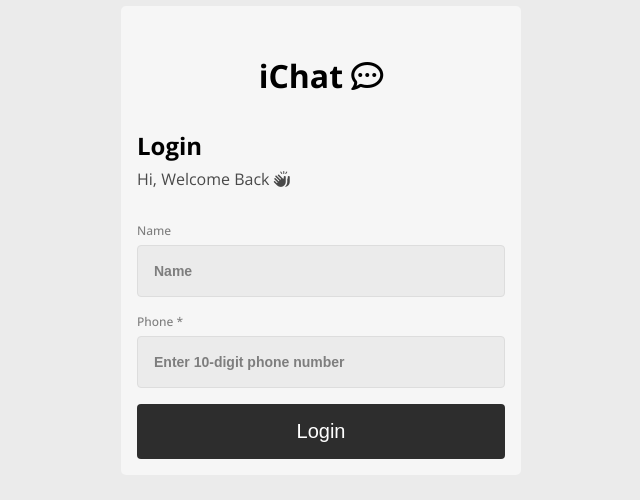
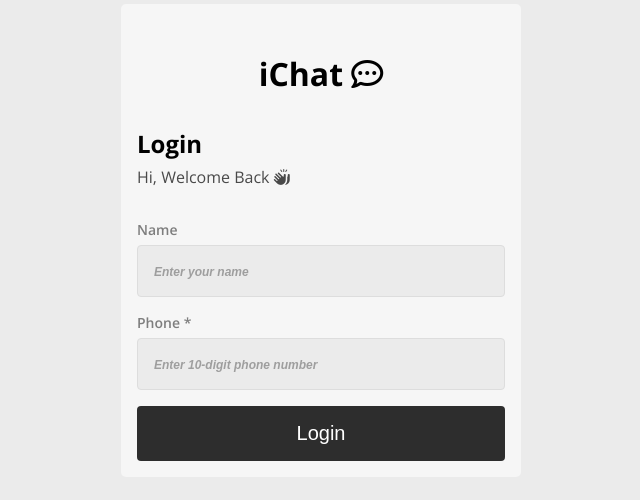
Before and after one commit to codewithsritam/chat-websocket, a website: page public/index.html in a window 1280 px wide. Shown: the part 160-660 px from the top of the page, without its empty margins (319-959 px from the left). Drawn offline with nearby package versions, Linux system fonts and the light colour scheme; no server answers.

Commit message:
Update input placeholders and enhance label styling for improved user guidance

```diff
--- a/public/index.html
+++ b/public/index.html
@@ -24,7 +24,7 @@
         <form class="login-form fColumn" id="Login" autocomplete="off">
             <div class="fColumn">
                 <label for="Name" class="label">Name</label>
-                <input type="text" name="name" id="Name" class="name-input" placeholder="Name">
+                <input type="text" name="name" id="Name" class="name-input" placeholder="Enter your name">
             </div>
             <div class="fColumn">
                 <label for="Phone" class="label">Phone *</label>
--- a/public/style.css
+++ b/public/style.css
@@ -171,8 +171,8 @@ body{
     flex-direction: column;
 }
 .label{
-    font-size: 12px;
-    font-weight: 500;
+    font-size: 14px;
+    font-weight: 600;
     color: #7e7e7e;
     cursor: pointer;
 }
@@ -188,8 +188,10 @@ body{
 }
 .phone-input::placeholder,
 .name-input::placeholder{
-    font-size: 14px;
+    font-size: 12px;
+    font-style: italic;
     color: #7e7e7e;
+    opacity: 0.7;
 }
 .login-button{
     background-color: #2d2d2d;
```
